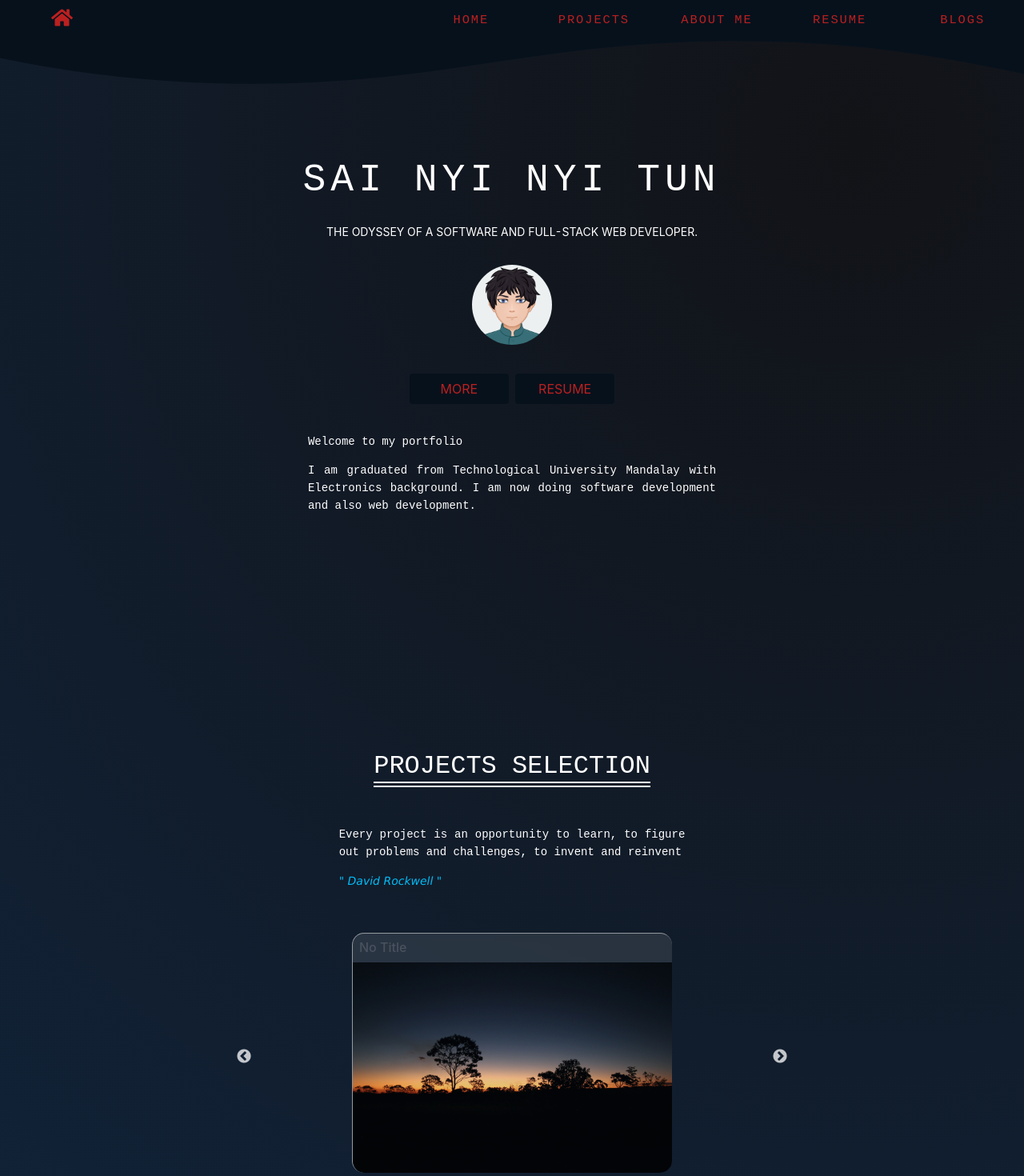
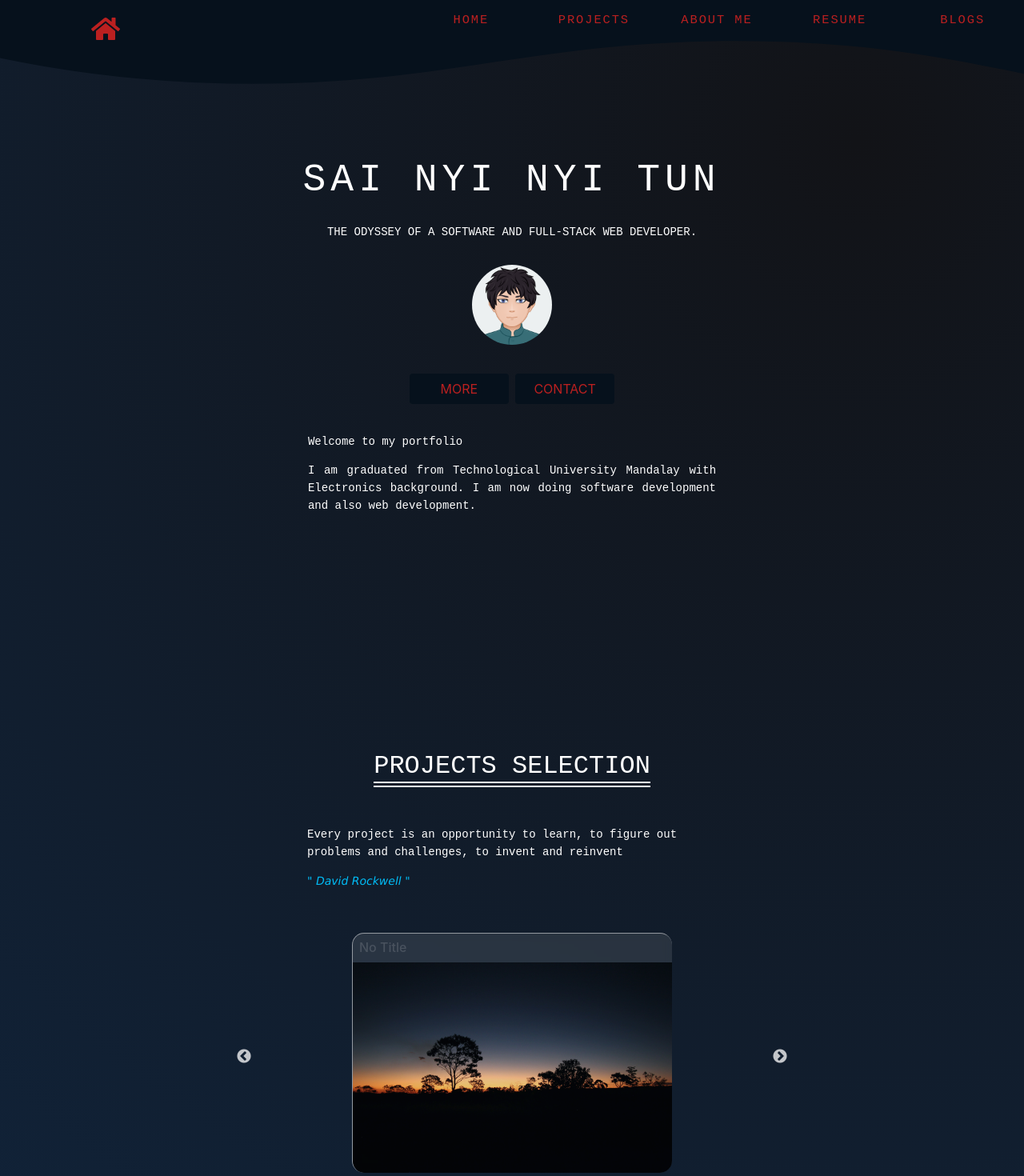
Before and after one commit to mgsainyinyitun/portfolio-new, a React (Create React App) app: page / in a window 1280 px wide. Shown: the top 1470 px of the page at 80% size. Built offline with nearby package versions, Linux system fonts and the light colour scheme.

Commit message:
modify some and add two prototype

```diff
--- a/src/components/LandingPage/LandingPage.css
+++ b/src/components/LandingPage/LandingPage.css
@@ -7,6 +7,13 @@
     /*background-image: radial-gradient( circle farthest-corner at 83.7% 4.3%,  #121317 0%, rgba(15,51,92,1) 90% );*/
     min-height: 80vh;
     padding-top: 2rem;
+  }
+
+
+  .home-icon:hover{
+    font-size: 2.5rem;
+    margin-top: 20px;
+    margin-left: 50px;
   }
 
 
@@ -63,6 +70,26 @@
       text-align: justify;
       font-family: 'Courier New', Courier, monospace;
   }
+  .q-btn:hover{
+    box-shadow: 5px 5px 3px rgba(0,0,0,0.3);
+    background-image: radial-gradient( circle farthest-corner at 83.7% 4.3%,  #160101 0%, rgba(15,51,92,1) 90% );
+  }
+  .short{
+   font-family: 'Courier New', Courier, monospace;
+  }
+
+  /* The typing effect */
+@keyframes typing {
+  from { width: 0 }
+  to { width: 100% }
+}
+
+/* The typewriter cursor effect */
+@keyframes blink-caret {
+  from, to { border-color: transparent }
+  50% { border-color: orange; }
+}
+
 
 
 
--- a/src/components/LandingPage/LandingPage.js
+++ b/src/components/LandingPage/LandingPage.js
@@ -1,7 +1,9 @@
 import React from 'react';
 import './LandingPage.css';
 import cartoon from '../../img/Cartoonify.png';
+import { ROUTE } from '../../Router/constant';
 import 'animate.css';
+import { Link } from 'react-router-dom';
 
 
 class LandingPage extends React.Component {
@@ -11,7 +13,7 @@ class LandingPage extends React.Component {
             <section className='main-home'>
                 <div className="content">
                     <h1 className='my-name animate__animated animate__bounceIn'>SAI NYI NYI TUN</h1>
-                    <p>THE ODYSSEY OF A SOFTWARE AND FULL-STACK WEB DEVELOPER.</p>
+                    <p className='short'>THE ODYSSEY OF A SOFTWARE AND FULL-STACK WEB DEVELOPER.</p>
 
                     <div>
                         <img src={cartoon} alt="Avatar" class="avatar"/>
@@ -19,8 +21,12 @@ class LandingPage extends React.Component {
 
 
                     <div className='btn-gp'>
-                        <button className="btn m-1 m-btn" style={{backgroundColor:'#06111C',color:'#BB2020'}}> MORE </button>
-                        <button className="btn m-1 m-btn" style={{backgroundColor:'#06111C',color:'#BB2020'}}>RESUME</button>
+                        <Link to={ROUTE.ABOUT_ME} className="btn m-1 m-btn q-btn" style={{backgroundColor:'#06111C',color:'#BB2020'}}> MORE </Link>
+                        <a
+                            className="btn m-1 m-btn q-btn"
+                            style={{backgroundColor:'#06111C',color:'#BB2020'}}
+                            href="#contact"
+                        >CONTACT</a>
                     </div>
 
                     <div className='intro-txt'>
--- a/src/components/home/Contact/Contact.js
+++ b/src/components/home/Contact/Contact.js
@@ -7,7 +7,7 @@ import './Contact.css';
 class Contact extends React.Component{
     render(){
         return(
-            <div className='contact-container'>
+            <div className='contact-container' id='contact'>
                 <div className='inner-container'>
                     <div className='underline mb-5'>
                         <h2 className='heading-title' >CONTACT</h2>
--- a/src/components/home/Home.css
+++ b/src/components/home/Home.css
@@ -38,6 +38,7 @@
 
 .quote-holder{
     display: flex;
+    width: 100%;
     flex-direction: column;
     align-items: center;
 }
@@ -67,13 +68,42 @@
     .quote{
         font-family: 'Courier New', Courier, monospace;
         color: white;
-        width: 50%;
+        width: 40%;
+        text-align: left;
     }
     .quote-writer{
-        width: 50%;
+        width: 40%;
         font-family:Verdana, Geneva, Tahoma, sans-serif;
         color: rgb(0, 189, 247);
         text-align: left;
     }
+    .qs{
+        font-size: 1rem;
+        text-align: center;
+    }
 
   }
+
+
+  /* Scroll Bar */
+  /* width */
+::-webkit-scrollbar {
+    width: 10px;
+  }
+
+  /* Track */
+  ::-webkit-scrollbar-track {
+    background-image: radial-gradient( circle farthest-corner at 83.7% 4.3%,  #121317 0%, rgba(15,51,92,1) 90% );
+  }
+
+  /* Handle */
+  ::-webkit-scrollbar-thumb {
+    background-image: radial-gradient( circle farthest-corner at 83.7% 4.3%,  #BB2020 0%, rgba(15,51,92,1) 90% );
+    border-radius: 10px;
+    border:1px solid rgba(0, 0, 250, 0.3);
+  }
+
+  /* Handle on hover */
+  ::-webkit-scrollbar-thumb:hover {
+    background-image: radial-gradient( circle farthest-corner at 83.7% 4.3%,  rgba(15,51,92,1) 0%, #BB2020 90% );
+  }
--- a/src/components/home/Skills.js
+++ b/src/components/home/Skills.js
@@ -12,7 +12,7 @@ render(){
             </div>
 
             <div className='quote-holder'>
-                <p className='quote'>Every skill you acquire doubles your odds of success</p>
+                <p className='quote qs'>Every skill you acquire doubles your odds of success</p>
                 <div className='quote-writer'><i>" Scott Adams " </i></div>
             </div>
 
--- a/src/components/navigation/Navigation.css
+++ b/src/components/navigation/Navigation.css
@@ -46,9 +46,16 @@ header {
     color:#BB2020;
     text-decoration: none;
 }
+.home-icon{
+    font-size: 2rem;
+    margin-top: 20px;
+    margin-left: 50px;
+  }
 .home-icon:hover{
+    font-size: 2rem;
+    margin-top: 20px;
+    margin-left: 50px;
     color: rgba(15,51,92,1);
-    font-size: 1.5rem;
 }
 
 /*Navigation*/
@@ -77,6 +84,7 @@ header {
 }
 .menu ul a:hover {
     background-color: rgba(15,51,92,1);
+    background-image: radial-gradient( circle farthest-corner at 83.7% 4.3%,  #0f0061 0%, rgba(15,51,92,1) 90% );
     color: white;
     border-radius:35px;
 }
--- a/src/components/navigation/Navigation.js
+++ b/src/components/navigation/Navigation.js
@@ -12,7 +12,9 @@ class Navigation extends React.Component {
         return(
            <header className='sticky'>
                <figure className='brand'>
-                   <FontAwesomeIcon icon={faHome} className='red home-icon'/>
+                   <Link to={ROUTE.HOME}>
+                    <FontAwesomeIcon icon={faHome} className='red home-icon'/>
+                   </Link>
                </figure>
                <nav className="menu">
                    <input type='checkbox' id='menuToggle'/>
```
Also changed, not shown: Prototype/portfolio1.png (added), Prototype/portfolio2.png (added).
